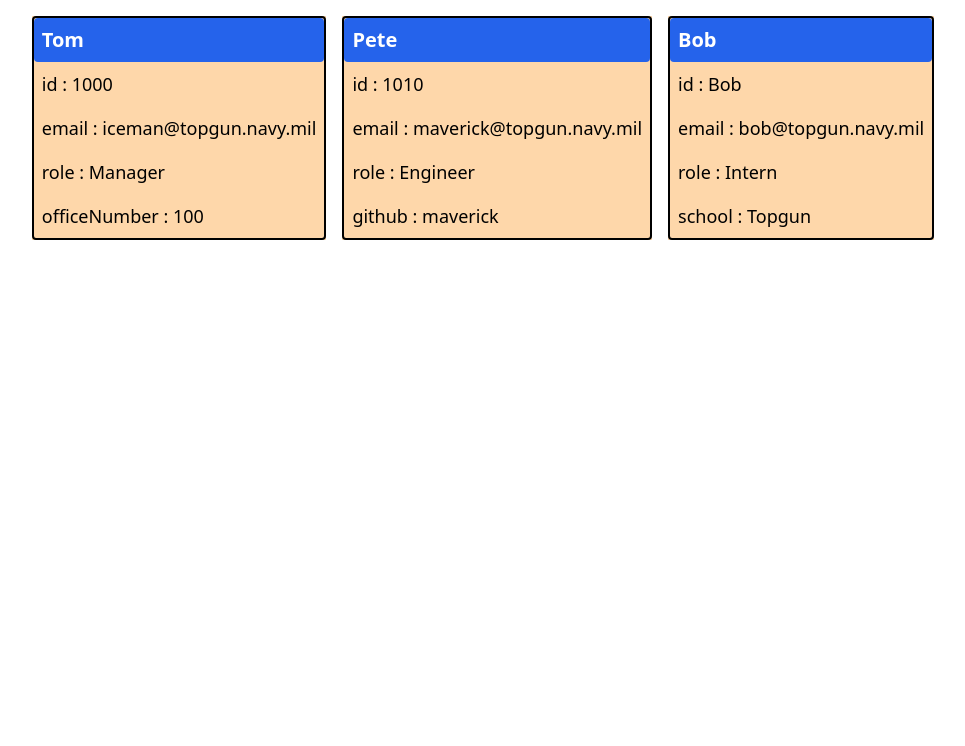
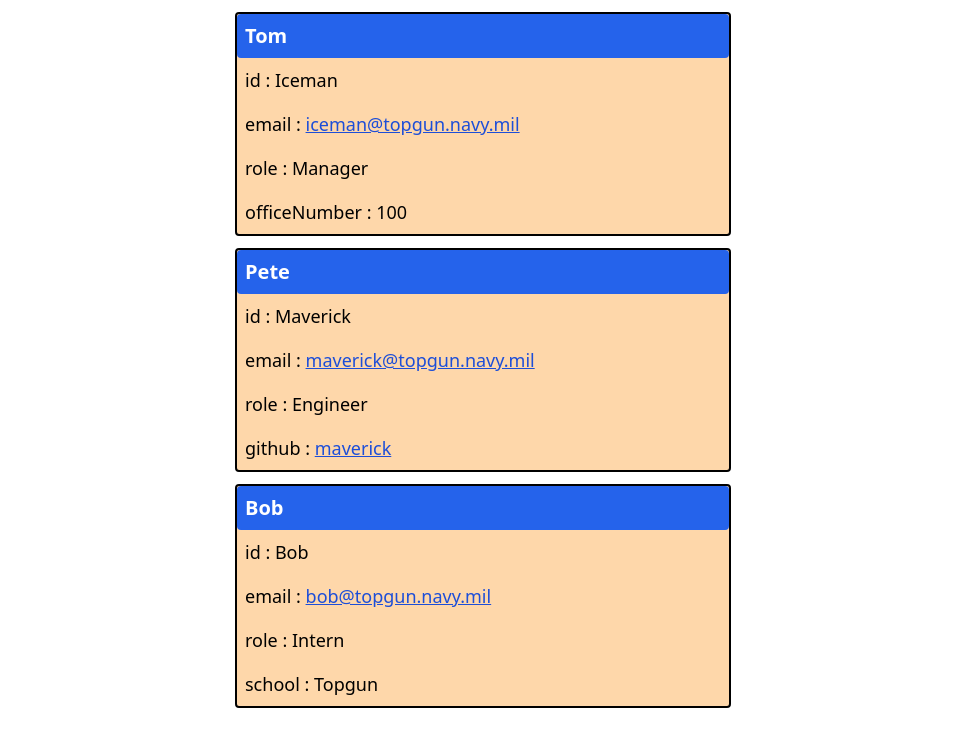
Before and after one commit to bp4924/BP-Team-Profile-Generator, a website: page index.html in a window 1280 px wide. Shown: the whole page, without its empty margins (157-1122 px from the left). Drawn offline with nearby package versions, Linux system fonts and the light colour scheme.

Commit message:
links work

```diff
--- a/index.html
+++ b/index.html
@@ -8,19 +8,19 @@
       <title>Team Profile</title>
   </head>
   <body >
-      <div class="flex justify-center m-2 w-250">
+      <div class="flex-col align-center m-2 md:flex-row md:justify-center">
 
-      <div class="bg-orange-200 m-2">
-      <header class="border-solid border-2 border-black rounded">
-        <p class="flex-start p-2 text-xl bg-blue-600 text-white font-bold rounded"> Tom</p><p class="flex-wrap p-2 text-lg"> id : 1000</p><p class="flex-wrap p-2 text-lg"> email : iceman@topgun.navy.mil</p><p class="flex-wrap p-2 text-lg"> role : Manager</p><p class="flex-wrap p-2 text-lg"> officeNumber : 100</p>
+      <div class="flex justify-center m-3">
+      <header class="border-solid border-2 border-black rounded bg-orange-200 w-2/5">
+        <p class="flex-start p-2 text-xl bg-blue-600 text-white font-bold rounded"> Tom</p><p class="flex-wrap p-2 text-lg"> id : Iceman</p><p class="flex-wrap p-2 text-lg"> email : <a class="underline text-blue-700" href="mailTo: iceman@topgun.navy.mil?subject=Hello!" alt="iceman@topgun.navy.mil">iceman@topgun.navy.mil</a></p><p class="flex-wrap p-2 text-lg"> role : Manager</p><p class="flex-wrap p-2 text-lg"> officeNumber : 100</p>
       </header>
-    </div><div class="bg-orange-200 m-2">
-      <header class="border-solid border-2 border-black rounded">
-        <p class="flex-start p-2 text-xl bg-blue-600 text-white font-bold rounded"> Pete</p><p class="flex-wrap p-2 text-lg"> id : 1010</p><p class="flex-wrap p-2 text-lg"> email : maverick@topgun.navy.mil</p><p class="flex-wrap p-2 text-lg"> role : Engineer</p><p class="flex-wrap p-2 text-lg"> github : maverick</p>
+    </div><div class="flex justify-center m-3">
+      <header class="border-solid border-2 border-black rounded bg-orange-200 w-2/5">
+        <p class="flex-start p-2 text-xl bg-blue-600 text-white font-bold rounded"> Pete</p><p class="flex-wrap p-2 text-lg"> id : Maverick</p><p class="flex-wrap p-2 text-lg"> email : <a class="underline text-blue-700" href="mailTo: maverick@topgun.navy.mil?subject=Hello!" alt="maverick@topgun.navy.mil">maverick@topgun.navy.mil</a></p><p class="flex-wrap p-2 text-lg"> role : Engineer</p><p class="flex-wrap p-2 text-lg"> github : <a class="underline text-blue-700" href="https://github.com/" alt="maverick">maverick</a></p>
       </header>
-    </div><div class="bg-orange-200 m-2">
-      <header class="border-solid border-2 border-black rounded">
-        <p class="flex-start p-2 text-xl bg-blue-600 text-white font-bold rounded"> Bob</p><p class="flex-wrap p-2 text-lg"> id : Bob</p><p class="flex-wrap p-2 text-lg"> email : bob@topgun.navy.mil</p><p class="flex-wrap p-2 text-lg"> role : Intern</p><p class="flex-wrap p-2 text-lg"> school : Topgun</p>
+    </div><div class="flex justify-center m-3">
+      <header class="border-solid border-2 border-black rounded bg-orange-200 w-2/5">
+        <p class="flex-start p-2 text-xl bg-blue-600 text-white font-bold rounded"> Bob</p><p class="flex-wrap p-2 text-lg"> id : Bob</p><p class="flex-wrap p-2 text-lg"> email : <a class="underline text-blue-700" href="mailTo: bob@topgun.navy.mil?subject=Hello!" alt="bob@topgun.navy.mil">bob@topgun.navy.mil</a></p><p class="flex-wrap p-2 text-lg"> role : Intern</p><p class="flex-wrap p-2 text-lg"> school : Topgun</p>
       </header>
     </div>
       </div>
--- a/index.js
+++ b/index.js
@@ -50,7 +50,7 @@
     .then((e) => {
       const manager = new Manager(e.name, e.id, e.email, e.officeNumber);
       employees.push(manager);
-      console.log("Manager added to roster!");
+      console.log("Added a Manager for the team");
       console.log(employees);
     })
     .then(() => addEmployee());
@@ -101,7 +101,7 @@
           .then((e) => {
             const engineer = new Engineer(e.name, e.id, e.email, e.github);
             employees.push(engineer);
-            console.log("Engineer added");
+            console.log("Added an Engineer to the team");
             console.log(employees);
           })
           .then(() => {
@@ -138,7 +138,7 @@
           .then((e) => {
             const intern = new Intern(e.name, e.id, e.email, e.school);
             employees.push(intern);
-            console.log("Intern added");
+            console.log("Added an Intern to the team");
             console.log(employees);
           })
           .then(() => {
```
Also changed, not shown: utils/generateHTML.js (+12 -4 lines).
